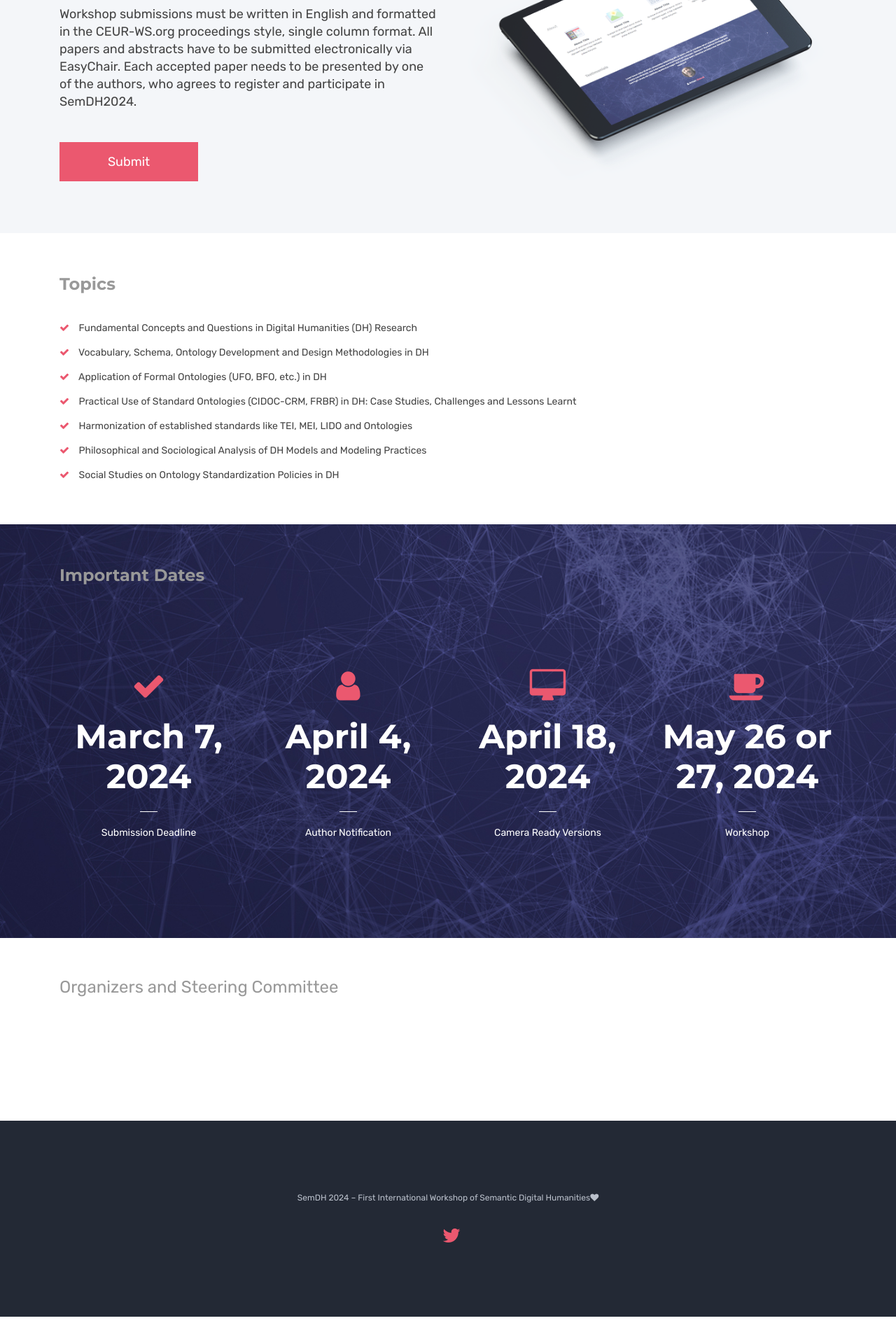
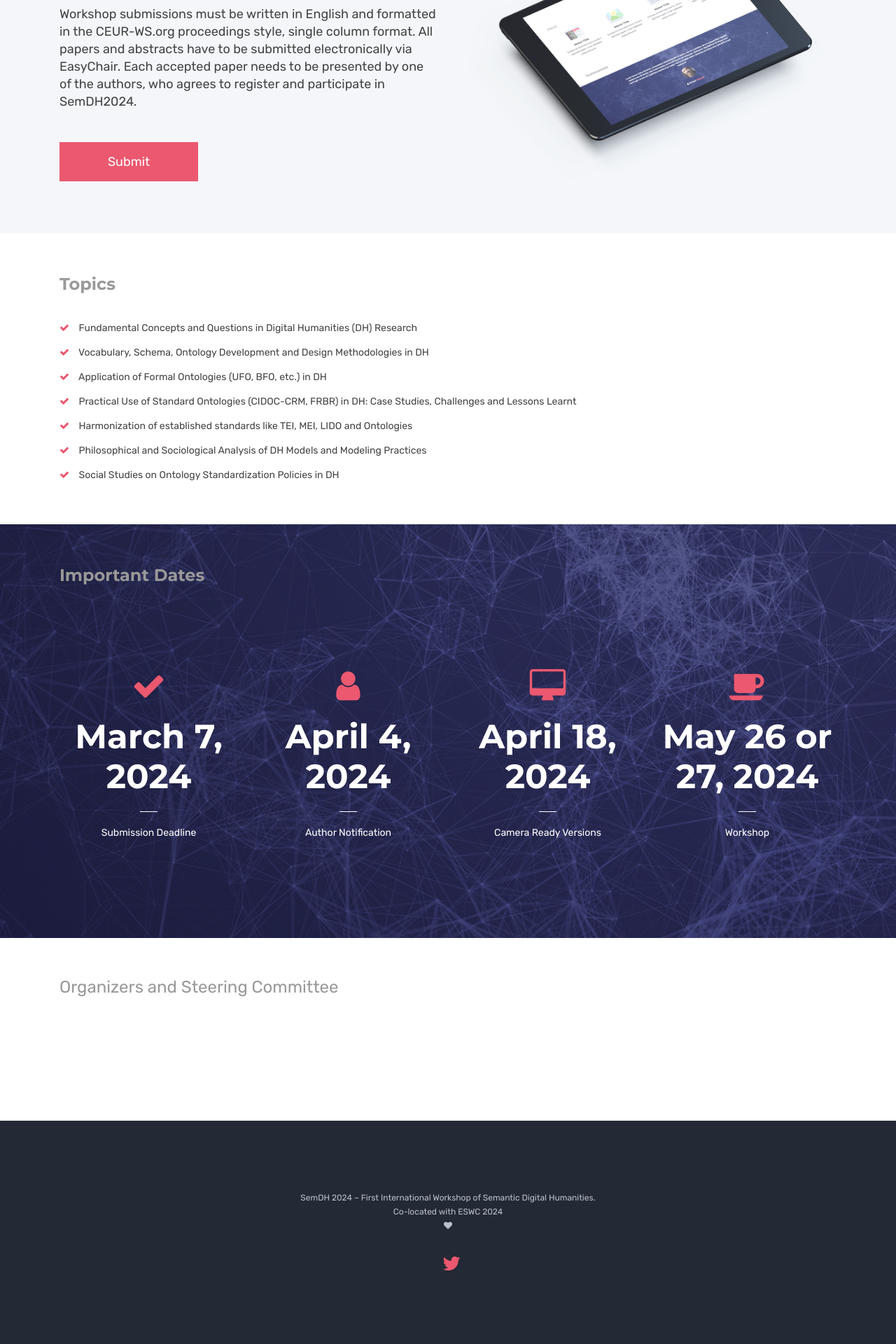
Before and after one commit to SemDH/semdh.github.io, a Jekyll site: the page built from index.html, in a window 1280 px wide. Shown: the part 1303-3223 px from the top of the page at 70% size. Built offline with Jekyll 4.4.1, drawn with Linux system fonts in a browser that asks for light colours.

```diff
--- a/_includes/themes/bootstrap/footer.html
+++ b/_includes/themes/bootstrap/footer.html
@@ -2,7 +2,7 @@
       <footer class="default-footer text-center">
         <div class="container">
           <!-- <img class="mb-40 footer-logo" src="{{ BASE_PATH }}/assets/images/logo-2.png" alt=""> -->
-          <span class="copy-right dis-blk">SemDH 2024 – First International Workshop of Semantic Digital Humanities<i class="fa fa-heart cyan-color"></i></span>
+          <span class="copy-right dis-blk">SemDH 2024 – First International Workshop of Semantic Digital Humanities. <br> Co-located with ESWC 2024 <br> <i class="fa fa-heart cyan-color"></i></span>
           <span class="social">
                   {% if site.author.facebook %}<a href="https://www.facebook.com/{{ site.author.facebook }}/"><i class="fa fa-2x fa-facebook"></i></a>{% endif %}
                   {% if site.author.twitter %}<a href="https://twitter.com/{{ site.author.twitter }}"><i class="fa fa-2x fa-twitter"></i></a>{% endif %}
--- a/_includes/themes/bootstrap/nav-bar.html
+++ b/_includes/themes/bootstrap/nav-bar.html
@@ -17,7 +17,7 @@
             <!-- navbar-default -->
             <nav class="navbar navbar-toggleable-md navbar-light bg-default">
               <div class="container">
-                <a class="navbar-brand" href="{{ BASE_PATH }}"><img src="{{ BASE_PATH }}/assets/images/logo.png" alt=""></a>
+                <a class="navbar-brand" href="{{ BASE_PATH }}"><img src="{{ BASE_PATH }}/assets/images/logo.png" width="300" alt=""></a>
                 <button class="navbar-toggler" type="button" data-toggle="collapse" data-target="#navbar1" aria-expanded="false" aria-label="Toggle navigation">
                   <i class="fa fa-bars"></i>
                 </button>
```
